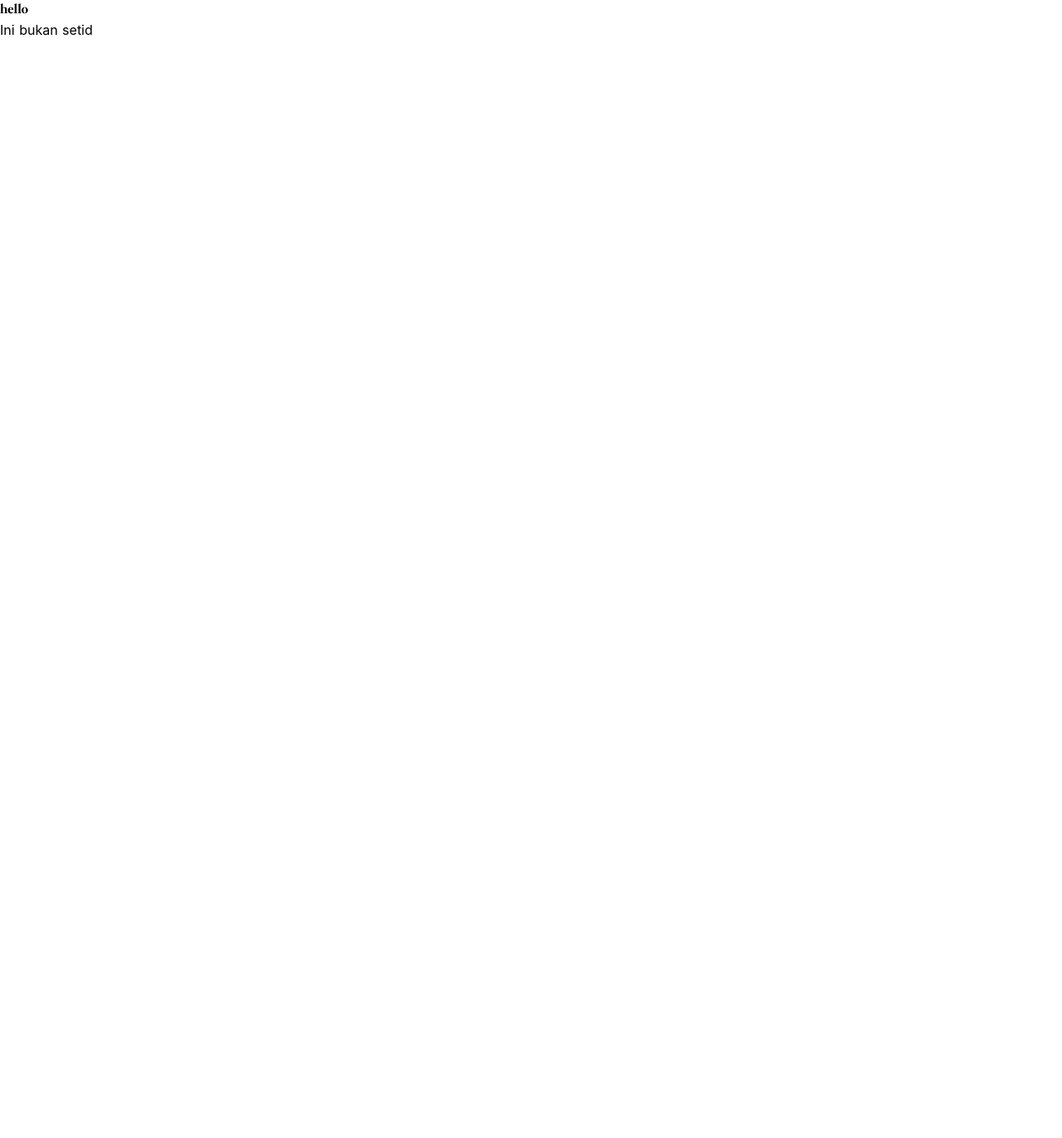
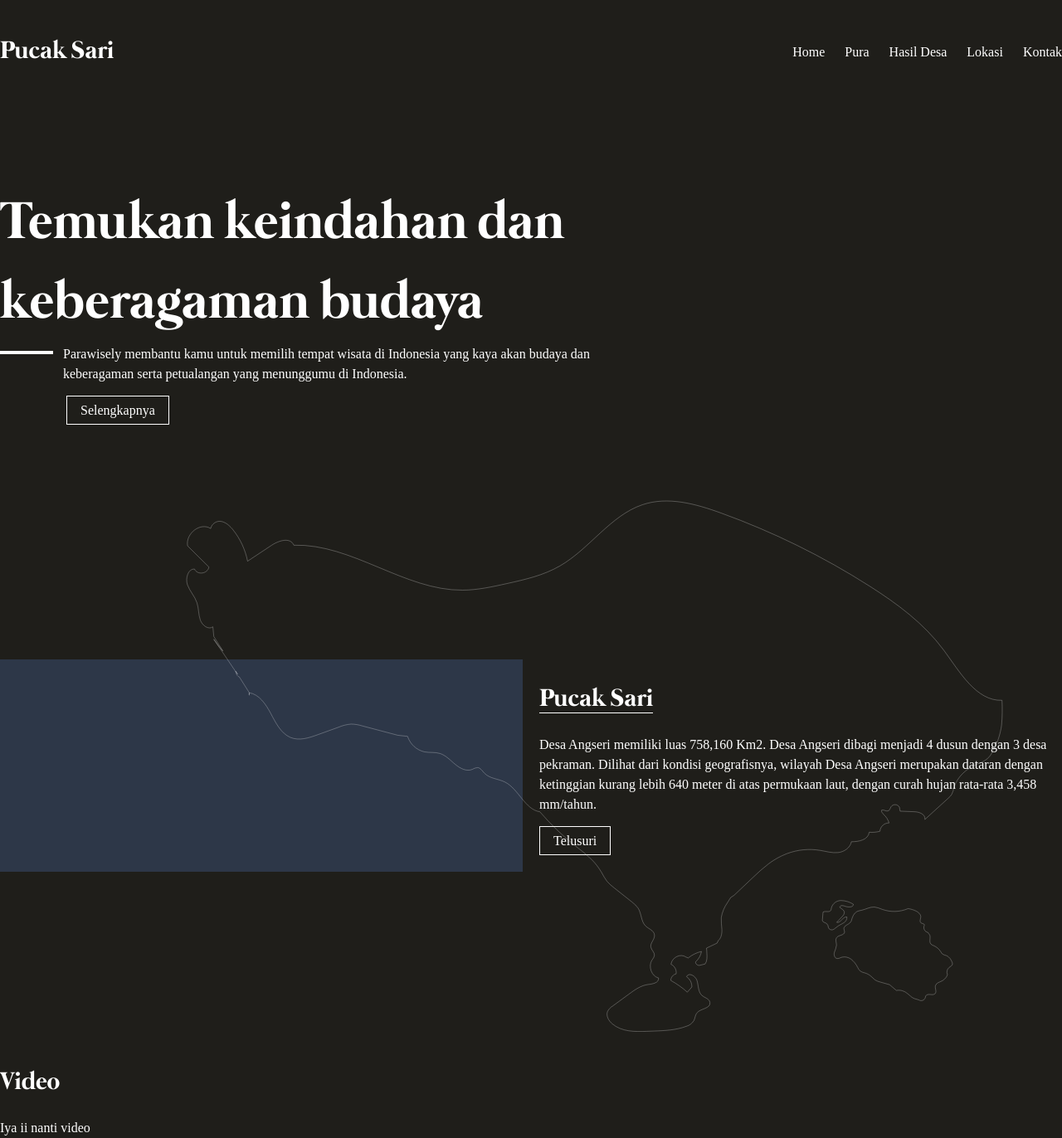
Before and after one commit to pucaksari/pucaksari, a Nuxt app: page / in a window 1280 px wide. Shown: the whole page at 83% size. Before the commit the page ends 800 px from the top, so only its background shows below. Built offline with nearby package versions, Linux system fonts and the light colour scheme; a web font is replaced by a local one.

Commit message:
seperempat jadi

```diff
--- a/components/Logo.vue
+++ /dev/null
@@ -1,29 +0,0 @@
-<template>
-  <svg class="NuxtLogo" width="245" height="180" viewBox="0 0 452 342" xmlns="http://www.w3.org/2000/svg">
-    <path
-      d="M139 330l-1-2c-2-4-2-8-1-13H29L189 31l67 121 22-16-67-121c-1-2-9-14-22-14-6 0-15 2-22 15L5 303c-1 3-8 16-2 27 4 6 10 12 24 12h136c-14 0-21-6-24-12z"
-      fill="#00C58E"
-    />
-    <path
-      d="M447 304L317 70c-2-2-9-15-22-15-6 0-15 3-22 15l-17 28v54l39-67 129 230h-49a23 23 0 0 1-2 14l-1 1c-6 11-21 12-23 12h76c3 0 17-1 24-12 3-5 5-14-2-26z"
-      fill="#108775"
-    />
-    <path
-      d="M376 330v-1l1-2c1-4 2-8 1-12l-4-12-102-178-15-27h-1l-15 27-102 178-4 12a24 24 0 0 0 2 15c4 6 10 12 24 12h190c3 0 18-1 25-12zM256 152l93 163H163l93-163z"
-      fill="#2F495E"
-    />
-  </svg>
-</template>
-
-<style>
-.NuxtLogo {
-  animation: 1s appear;
-  margin: auto;
-}
-
-@keyframes appear {
-  0% {
-    opacity: 0;
-  }
-}
-</style>
--- /dev/null
+++ b/components/Navbar.vue
@@ -0,0 +1,21 @@
+<template>
+  <div class="flex items-center justify-between pb-10 border-b-2 border-black">
+    <div class="flex">
+      <h1 class="font-serif text-3xl">Pucak Sari</h1>
+    </div>
+    <div class="grid grid-flow-col gap-6">
+      <a href="#">Home</a>
+      <a href="#">Pura</a>
+      <a href="#">Hasil Desa</a>
+      <a href="#">Lokasi</a>
+      <a href="#">Kontak</a>
+    </div>
+  </div>
+</template>
+
+<script>
+export default {};
+</script>
+
+<style>
+</style>
--- a/layouts/default.vue
+++ b/layouts/default.vue
@@ -1,62 +1,8 @@
 <template>
-  <div>
+  <div class="bg-black">
     <Nuxt />
   </div>
 </template>
 
 <style>
-html {
-  font-family:
-    'Source Sans Pro',
-    -apple-system,
-    BlinkMacSystemFont,
-    'Segoe UI',
-    Roboto,
-    'Helvetica Neue',
-    Arial,
-    sans-serif;
-  font-size: 16px;
-  word-spacing: 1px;
-  -ms-text-size-adjust: 100%;
-  -webkit-text-size-adjust: 100%;
-  -moz-osx-font-smoothing: grayscale;
-  -webkit-font-smoothing: antialiased;
-  box-sizing: border-box;
-}
-
-*,
-*::before,
-*::after {
-  box-sizing: border-box;
-  margin: 0;
-}
-
-.button--green {
-  display: inline-block;
-  border-radius: 4px;
-  border: 1px solid #3b8070;
-  color: #3b8070;
-  text-decoration: none;
-  padding: 10px 30px;
-}
-
-.button--green:hover {
-  color: #fff;
-  background-color: #3b8070;
-}
-
-.button--grey {
-  display: inline-block;
-  border-radius: 4px;
-  border: 1px solid #35495e;
-  color: #35495e;
-  text-decoration: none;
-  padding: 10px 30px;
-  margin-left: 15px;
-}
-
-.button--grey:hover {
-  color: #fff;
-  background-color: #35495e;
-}
 </style>
--- a/nuxt.config.js
+++ b/nuxt.config.js
@@ -1,7 +1,7 @@
 export default {
   // Global page headers: https://go.nuxtjs.dev/config-head
   head: {
-    title: 'pucak-sari',
+    title: 'Pesona Pucak Sari',
     htmlAttrs: {
       lang: 'en'
     },
--- a/pages/index.vue
+++ b/pages/index.vue
@@ -1,7 +1,59 @@
 <template>
-  <div>
-    <h1 class="font-serif">hello</h1>
-    <h2>Ini bukan setid</h2>
+  <div class="container pt-10 text-white">
+    <Navbar />
+    <!-- Hero Section -->
+    <div class="flex flex-col py-24">
+      <h1 class="font-serif text-6xl">
+        Temukan keindahan dan <br />
+        keberagaman budaya
+      </h1>
+      <div class="flex">
+        <div class="w-16 h-1 mt-2 mr-3 bg-white"></div>
+        <p class="w-1/2">
+          Parawisely membantu kamu untuk memilih tempat wisata di Indonesia yang
+          kaya akan budaya dan keberagaman serta petualangan yang menunggumu di
+          Indonesia.
+        </p>
+      </div>
+      <a class="pt-5 ml-20" href="#">
+        <span class="px-4 py-2 border border-white">Selengkapnya</span>
+      </a>
+    </div>
+    <!-- End Hero Section -->
+    <!-- About Section -->
+    <div class="relative flex items-center py-48 about">
+      <div class="w-1/2">
+        <div class="h-64 bg-gray-800"></div>
+      </div>
+      <img
+        class="absolute ml-56 bg-cover"
+        src="~assets/images/balisvg.svg"
+        alt=""
+      />
+
+      <div class="flex flex-col w-1/2 ml-5">
+        <h1 class="mb-5 font-serif text-3xl">
+          <span class="border-b border-white">Pucak Sari</span>
+        </h1>
+        <p class="relative text-about">
+          Desa Angseri memiliki luas 758,160 Km2. Desa Angseri dibagi menjadi 4
+          dusun dengan 3 desa pekraman. Dilihat dari kondisi geografisnya,
+          wilayah Desa Angseri merupakan dataran dengan ketinggian kurang lebih
+          640 meter di atas permukaan laut, dengan curah hujan rata-rata 3,458
+          mm/tahun.
+        </p>
+        <a class="pt-5" href="#">
+          <span class="px-4 py-2 border border-white">Telusuri</span>
+        </a>
+      </div>
+    </div>
+    <!-- End About Section -->
+    <!-- Video Section -->
+    <div class="flex flex-col mt-10">
+      <h1 class="mb-5 font-serif text-3xl">Video</h1>
+      <p>Iya ii nanti video</p>
+    </div>
+    <!-- End Video Section -->
   </div>
 </template>
 
--- a/tailwind.config.js
+++ b/tailwind.config.js
@@ -21,7 +21,15 @@ module.exports = {
       'serif': ['Mermaid', 'ui-serif'],
       'sans': ['Montserrat', 'ui-sans-serif']
     },
-    extend: {}
+    container: {
+      center: true,
+    },
+
+    extend: {
+      colors: {
+        black: '#1F1E1A'
+      },
+    }
   },
   variants: {},
   plugins: [],
```
Also changed, not shown: assets/images/balisvg.svg (added).
